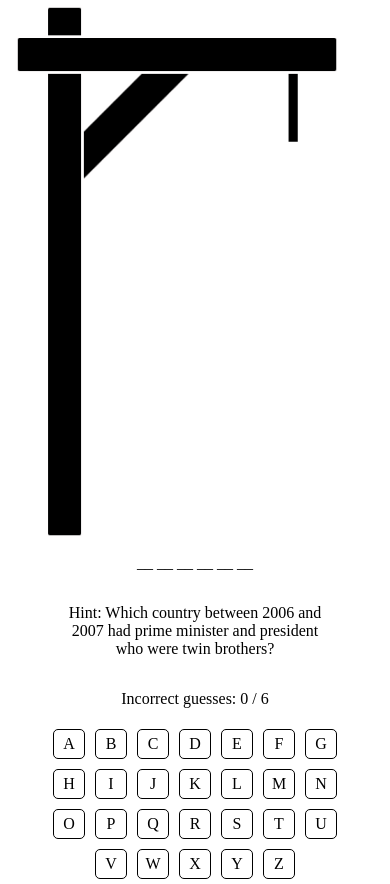
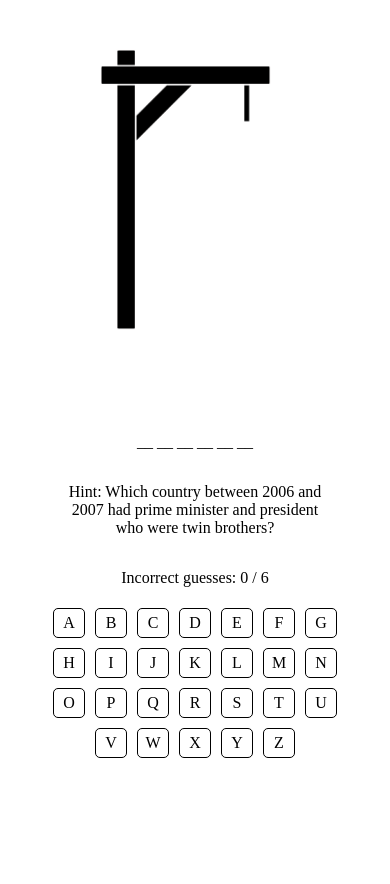
Before and after one commit to AntonOgonovskiy/Hangman, a website: page src/index.html in a window 390 px wide. After the commit the page ends 844 px from the top, so only its background shows below. Drawn offline with Linux system fonts and the light colour scheme.

Commit message:
fix: fix responsive design

```diff
--- a/src/script.js
+++ b/src/script.js
@@ -131,8 +131,11 @@ function createLayout() {
 function createGallower() {
   const gallowMan = document.createElement("div");
   const gallowTop = document.createElement("div");
+  gallowTop.classList.add("gallowManPart");
   const gallowCenter = document.createElement("div");
+  gallowCenter.classList.add("gallowManPart");
   const gallowBottom = document.createElement("div");
+  gallowBottom.classList.add("gallowManPart");
   const gallowHead = document.createElement("img");
   gallowHead.setAttribute("src", "../files/head.png");
   gallowHead.setAttribute("alt", "head");
--- a/src/style.scss
+++ b/src/style.scss
@@ -31,7 +31,7 @@ body {
 }
 
 .gallowsWrapper {
-  width: 360px;
+  max-width: 50%;
   position: relative;
 }
 
@@ -62,20 +62,25 @@ body {
 
 .gallowMan {
   display: flex;
-  width: max-content;
+  width: 30%;
+  height: 45%;
   flex-direction: column;
   align-items: center;
   position: absolute;
-  top: 150px;
-  right: 10px;
-
+  bottom: 15%;
+  right: 25px;
+  .gallowManPart {
+    display: flex;
+    flex-direction: row;
+    justify-content: center;
+    max-height: 33%;
+  }
   .gallowBody {
     max-width: 10px;
-    max-height: 100px;
+    max-height: min-content;
   }
   .gallowPart {
-    max-width: 80px;
-    max-height: 80px;
+    width: 50%;
   }
 }
 .quiz {
```
Also changed, not shown: src/style.css, 1 other file.
